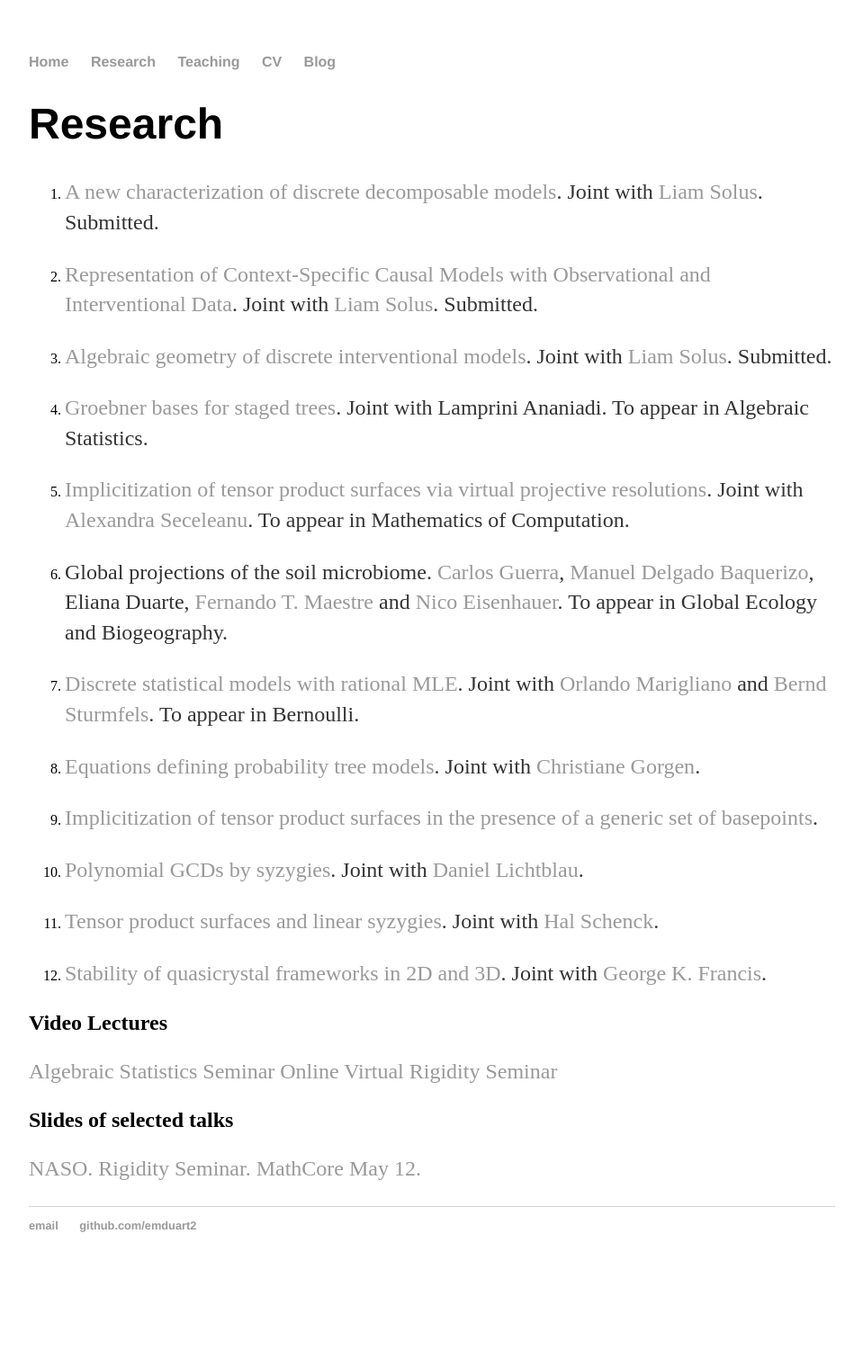
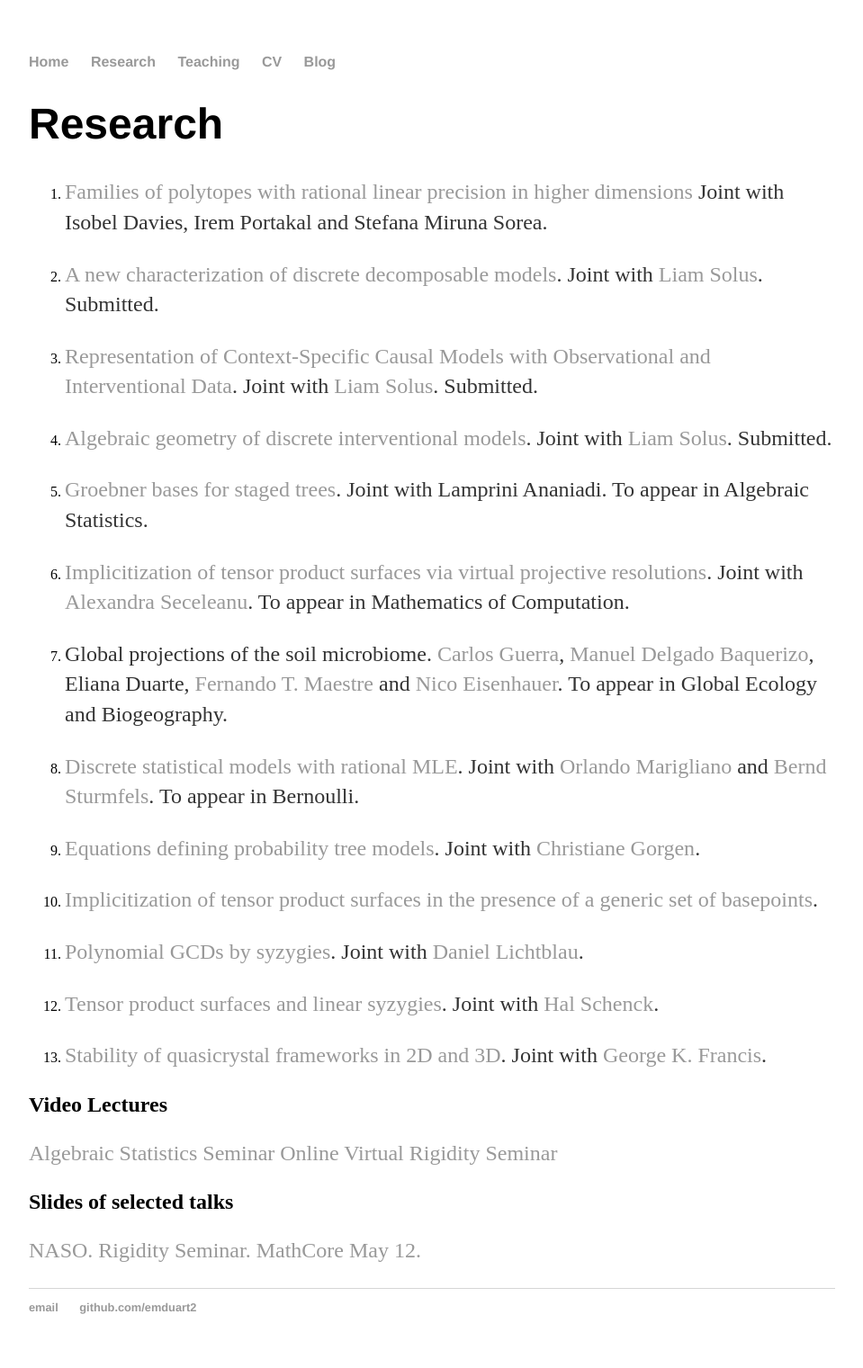
Before and after one commit to emduart2/emduart2.github.io, a Jekyll site: the page built from about/index.md, in a window 1280 px wide. Shown: the whole page at 90% size, without its empty margins (160-1119 px from the left). Built offline with Jekyll 4.4.1, drawn with Linux system fonts in a browser that asks for light colours; before the commit the page ends 1430 px from its top, so only the background shows below that.

Commit message:
profile picture

```diff
--- a/about/index.md
+++ b/about/index.md
@@ -4,6 +4,8 @@ title: Research
 ---
 
 # Research
+
+1. [Families of polytopes with rational linear precision in higher dimensions](https://arxiv.org/pdf/2109.08151.pdf) Joint with Isobel Davies, Irem Portakal and Stefana Miruna Sorea.
 
 1. [A new characterization of discrete decomposable models](https://arxiv.org/abs/2105.05907). Joint with [Liam Solus](https://people.kth.se/~solus/). Submitted.
 
--- a/index.html
+++ b/index.html
@@ -5,7 +5,7 @@ title: Eliana Duarte, PhD in Mathematics
 
 <div class="blurb">
   <h1>Eliana Duarte</h1>
-  <p align = "right" > <img src="/assets/Eliana.png" alt="Eliana" align="left" style="width:200px;height:200px;">
+  <p align = "right" > <img src="/assets/Eliana.jpg" alt="Eliana" align="left" style="width:200px;height:200px;">
     I am a Junior Researcher at Centro de Matem&aacutetica Universidade do Porto in Porto, Portugal. My funding is provided by
     the Funda&ccedil&otilde para a Ciencia e a Tecnologia <a href= "https://www.fct.pt"> </a>  (FCT).
     Previously I was a postdoctoral researcher in the research training group MathCore at Otto-von-Guericke Universit&aumlt Magdeburg.
```
